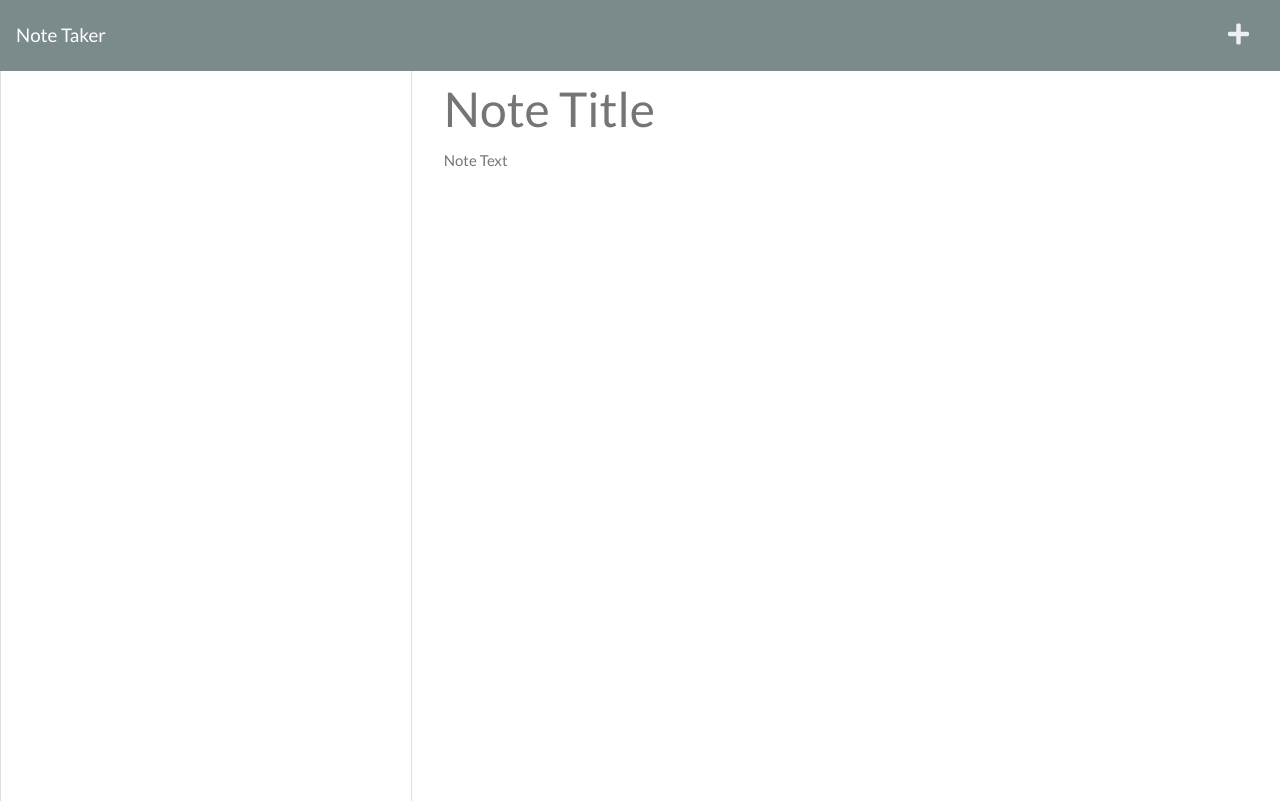
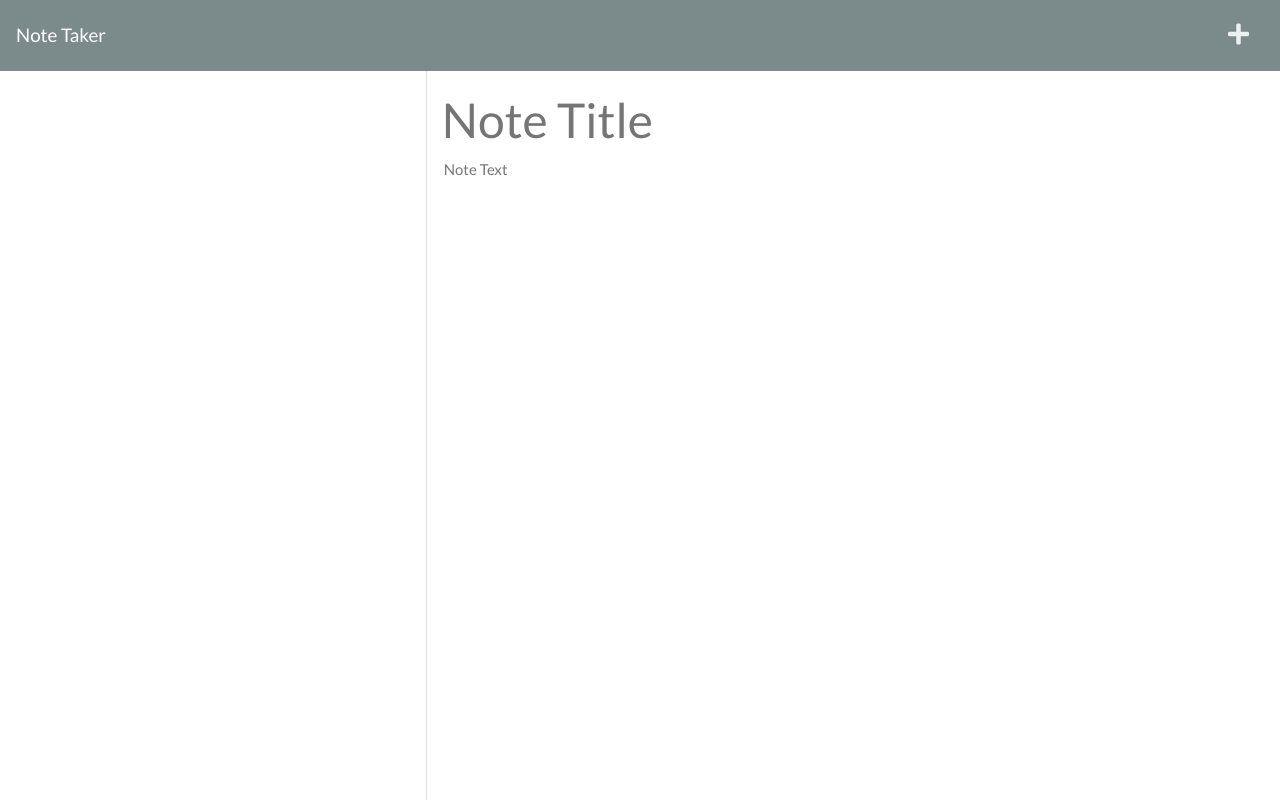
Before and after one commit to codewizard-dt/extreme-note-taking, a website: page src/pages/notes.html in a window 1280 px wide. Drawn offline with nearby package versions, Linux system fonts and the light colour scheme; no server answers.

Commit message:
Cleaned up styling a bit

```diff
--- a/public/assets/css/styles.css
+++ b/public/assets/css/styles.css
@@ -3,6 +3,19 @@ body {
   height: 100%;
   margin: 0;
   padding: 0;
+}
+
+body {
+  display: flex;
+  flex-flow: column nowrap;
+}
+
+body > .container-fluid {
+  flex: 1;
+}
+
+body > .container-fluid > .row {
+  height: 100%;
 }
 
 .save-note {
@@ -16,6 +29,11 @@ body {
   cursor: pointer;
 }
 
+#note {
+  display: flex;
+  flex-flow: column nowrap;
+}
+
 .note-textarea,
 .note-title {
   color: #000000;
@@ -26,14 +44,16 @@ body {
 
 .note-textarea {
   resize: none;
-  height: calc(100% - 63px);
-  padding-top: 15px;
+  flex: 1;
+  /* height: calc(100% - 63px); */
+  /* padding-top: 15px; */
 }
 
 .note-title {
-  height: 50px;
+  /* height: 50px; */
   margin-top: 13px;
   font-size: 3rem;
+  padding: 0;
 }
 
 .note-title:read-only,
@@ -49,7 +69,8 @@ body {
 }
 
 .list-container {
-  padding-left: 0;
+  padding: 0;
+  border-right: 1px solid rgba(0, 0, 0, 0.125)
 }
 
 .list-container .list-group,
--- a/server.js
+++ b/server.js
@@ -32,7 +32,6 @@ app.post('/api/notes', (req, res) => {
 })
 app.delete('/api/notes/:id', (req, res) => {
   let { id } = req.params
-  console.log(id)
   Note.remove(id)
   res.json(true)
 })
--- a/src/lib/JsonDB.js
+++ b/src/lib/JsonDB.js
@@ -47,7 +47,6 @@ class JsonDB {
   }
   readFile() {
     let filepath = this.getFilePath()
-    console.log(filepath)
     return this.fileExists() ? fs.readFileSync(filepath, 'utf8') : '{}'
   }
   parsedFile() {
--- a/src/pages/notes.html
+++ b/src/pages/notes.html
@@ -1,3 +1,5 @@
+<!-- @format -->
+
 <!DOCTYPE html>
 <html lang="en-US">
   <head>
@@ -29,11 +31,9 @@
     <div class="container-fluid">
       <div class="row">
         <div class="col-4 list-container">
-          <div class="card">
-            <ul class="list-group"></ul>
-          </div>
+          <ul class="list-group"></ul>
         </div>
-        <div class="col-8">
+        <div id="note" class="col-8 flex-column">
           <input
             class="note-title"
             placeholder="Note Title"
```
